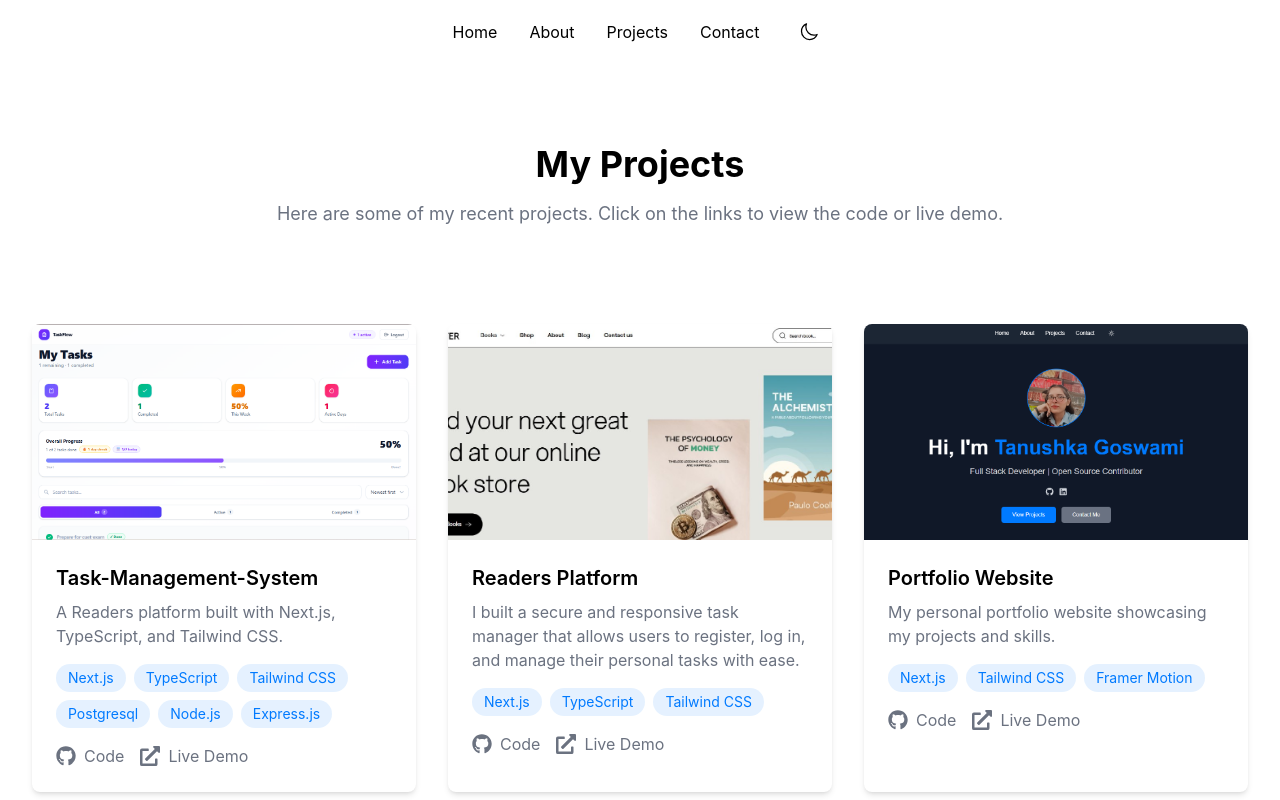
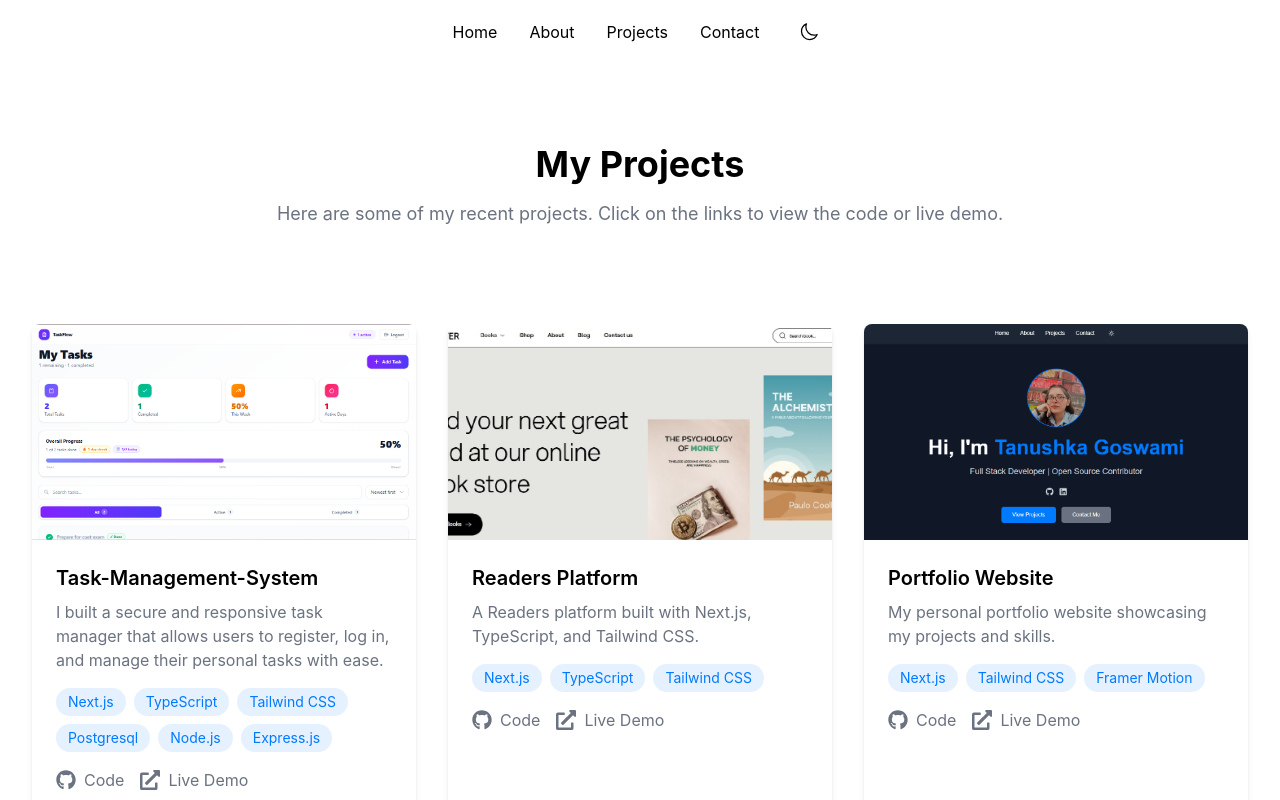
Before and after one commit to tanushka1726/Portfolio, a Next.js app: page /projects in a window 1280 px wide. Shown: the top 800 px of the page. Built offline with nearby package versions, Linux system fonts and the light colour scheme.

Commit message:
edit description

```diff
--- a/src/contents/projects.ts
+++ b/src/contents/projects.ts
@@ -4,7 +4,7 @@ import { Project } from "@/types";
 export const projects: Project[] = [
   {
     title: 'Task-Management-System',
-    description: 'A Readers platform built with Next.js, TypeScript, and Tailwind CSS.',
+    description: 'I built a secure and responsive task manager that allows users to register, log in, and manage their personal tasks with ease.',
     technologies: ['Next.js', 'TypeScript', 'Tailwind CSS','Postgresql','Node.js','Express.js'],
     githubLink: 'https://github.com/tanushka1726/task-management-frontend.git',
     demoLink: 'https://task-management-frontend-uc76.onrender.com',
@@ -13,7 +13,7 @@ export const projects: Project[] = [
 
   {
     title: 'Readers Platform',
-    description: 'I built a secure and responsive task manager that allows users to register, log in, and manage their personal tasks with ease.',
+    description: 'A Readers platform built with Next.js, TypeScript, and Tailwind CSS.',
     technologies: ['Next.js', 'TypeScript', 'Tailwind CSS'],
     githubLink: 'https://github.com/tanushka1726/react_next.git',
     demoLink: 'https://readerhere.netlify.app/',
```
